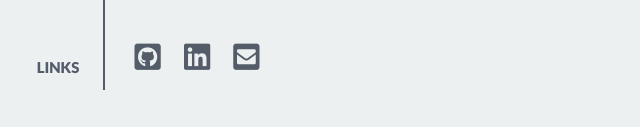
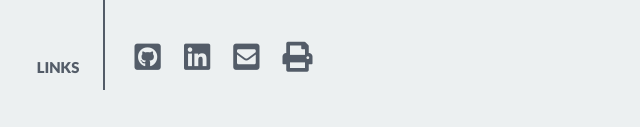
Before and after one commit to cwibowo330/resume, a plain HTML site: page index.html in a window 1280 px wide. Shown: the part 1133-1260 px from the top of the page, 394-1034 px from the left. Drawn offline with nearby package versions, Linux system fonts and the light colour scheme.

Commit message:
fixing resume pdf

```diff
--- a/index.html
+++ b/index.html
@@ -78,7 +78,7 @@
                     <a href="https://github.com/cwibowo330" target="_blank"><i class="fab fa-github-square"></i></a>
                     <a href="https://www.linkedin.com/in/claudia-wibowo" target="_blank"><i class="fab fa-linkedin"></i></a>
                     <a href="mailto:claudiawibowo@gmail.com" target="_blank"><i class="fas fa-envelope-square"></i></a>
-
+                    <a href="./files/ClaudiaWibowoResume.pdf" target="_blank"><i class="fas fa-print"></i></a>
             </div>
         </div>
 
```
